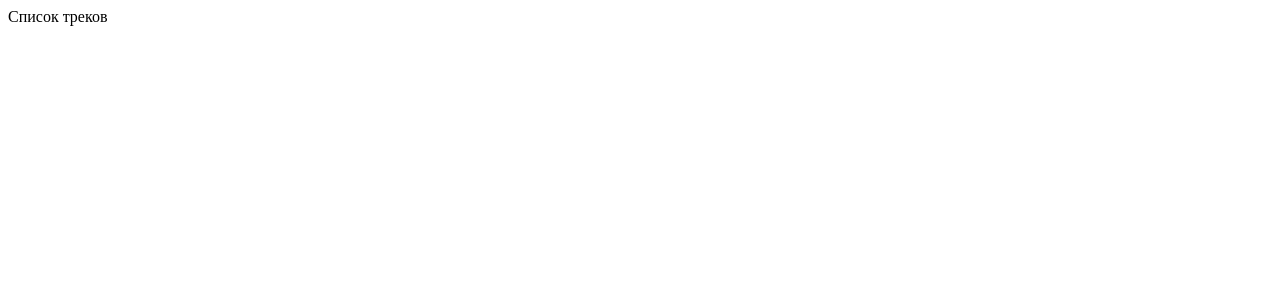
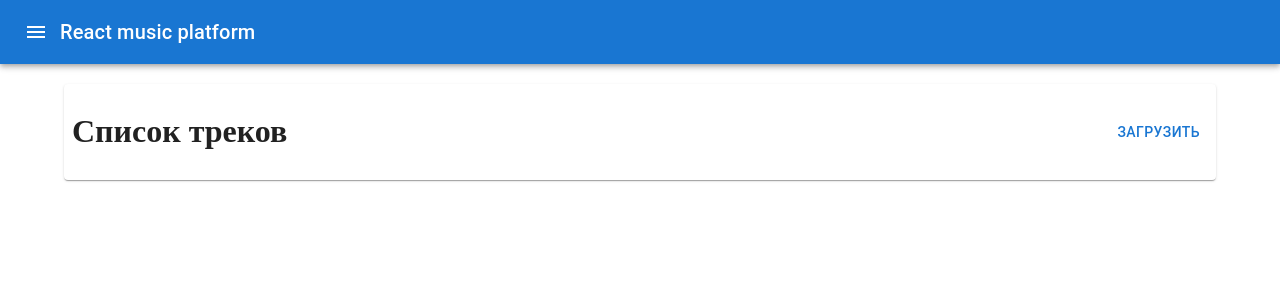
Before and after one commit to The73756/react-music-platform, a Next.js app in the folder client/: page /tracks in a window 1280 px wide. Shown: the top 300 px of the page. Built offline with nearby package versions, Linux system fonts and the light colour scheme.

Commit message:
start track page

```diff
--- a/client/components/Navbar.tsx
+++ b/client/components/Navbar.tsx
@@ -15,11 +15,12 @@ import Typography from '@mui/material/Typography';
 import IconButton from '@mui/material/IconButton';
 import MenuIcon from '@mui/icons-material/Menu';
 import ChevronLeftIcon from '@mui/icons-material/ChevronLeft';
+import { Routes } from '../types/routes';
 
 const menuItems = [
-  { text: 'Главная', href: '/' },
-  { text: 'Список треков', href: '/tracks' },
-  { text: 'Список альбомов', href: '/albums' },
+  { text: 'Главная', href: Routes.HOME },
+  { text: 'Список треков', href: Routes.TRACKS },
+  { text: 'Список альбомов', href: Routes.ALBUMS },
 ];
 
 export default function Navbar() {
@@ -32,7 +33,7 @@ export default function Navbar() {
 
   return (
     <>
-      <Box sx={{ flexGrow: 1 }}>
+      <Box sx={{ flexGrow: 1 }} mb="20px">
         <AppBar position="static">
           <Toolbar>
             <IconButton
--- /dev/null
+++ b/client/layouts/MainLayout.tsx
@@ -0,0 +1,18 @@
+import { FC, ReactNode } from 'react';
+import Navbar from '../components/Navbar';
+import { Container } from '@mui/material';
+
+interface MainLayoutProps {
+  children: ReactNode;
+}
+
+const MainLayout: FC<MainLayoutProps> = ({ children }) => {
+  return (
+    <>
+      <Navbar />
+      <Container>{children}</Container>
+    </>
+  );
+};
+
+export default MainLayout;
--- a/client/package.json
+++ b/client/package.json
@@ -16,7 +16,8 @@
     "@types/react-dom": "18.0.9",
     "next": "13.0.6",
     "react": "18.2.0",
-    "react-dom": "18.2.0"
+    "react-dom": "18.2.0",
+    "sass": "^1.57.0"
   },
   "devDependencies": {
     "@types/node": "^18.11.17",
--- /dev/null
+++ b/client/pages/_app.tsx
@@ -0,0 +1,5 @@
+import '../styles/main.scss';
+
+export default function MyApp({ Component, pageProps }) {
+  return <Component {...pageProps} />;
+}
--- a/client/pages/index.tsx
+++ b/client/pages/index.tsx
@@ -1,11 +1,11 @@
 import React from 'react';
-import Navbar from '../components/Navbar';
 import Typography from '@mui/material/Typography';
+import MainLayout from '../layouts/MainLayout';
 
 const Index = () => {
   return (
     <>
-      <Navbar />
+      <MainLayout>
         <div className="center">
           <Typography variant="h1" component="h1" sx={{ fontSize: '38px' }}>
             Добро пожаловать!
@@ -14,6 +14,7 @@ const Index = () => {
             Здесь собраны треки
           </Typography>
         </div>
+      </MainLayout>
 
       <style jsx>
         {`
--- a/client/pages/tracks/index.tsx
+++ b/client/pages/tracks/index.tsx
@@ -1,8 +1,23 @@
+import MainLayout from '../../layouts/MainLayout';
+import { Box, Button, Card, Grid } from '@mui/material';
+import { useRouter } from 'next/router';
+import { Routes } from '../../types/routes';
+
 const Index = () => {
+  const router = useRouter();
   return (
-    <div>
-      Список треков
-    </div>
+    <MainLayout>
+      <Grid container justifyContent="center">
+        <Card sx={{ width: '100%' }}>
+          <Box p="8px">
+            <Grid container justifyContent="space-between">
+              <h1>Список треков</h1>
+              <Button onClick={() => router.push(Routes.CREATE)}>Загрузить</Button>
+            </Grid>
+          </Box>
+        </Card>
+      </Grid>
+    </MainLayout>
   );
 };
 
--- /dev/null
+++ b/client/styles/main.scss
@@ -0,0 +1,16 @@
+html {
+  box-sizing: border-box;
+}
+
+*,
+*::before,
+*::after {
+  box-sizing: inherit;
+}
+
+body {
+  margin: 0;
+  min-width: 320px;
+  min-height: 100%;
+  font-size: 16px;
+}
--- /dev/null
+++ b/client/types/comment.ts
@@ -0,0 +1,5 @@
+export interface IComment {
+  _id: string;
+  username: string;
+  text: string;
+}
--- /dev/null
+++ b/client/types/routes.ts
@@ -0,0 +1,6 @@
+export enum Routes {
+  HOME = '/',
+  TRACKS = '/tracks',
+  CREATE = '/tracks/create',
+  ALBUMS = '/albums',
+}
```
Also changed, not shown: client/pages/tracks/create.tsx (added, +11 -0 lines), client/types/track.ts (added, +12 -0 lines), client/public/vercel.svg (deleted), 1 other file (tests, documents, lock files or other folders). Lines whose indentation alone changed are shown as unchanged.
